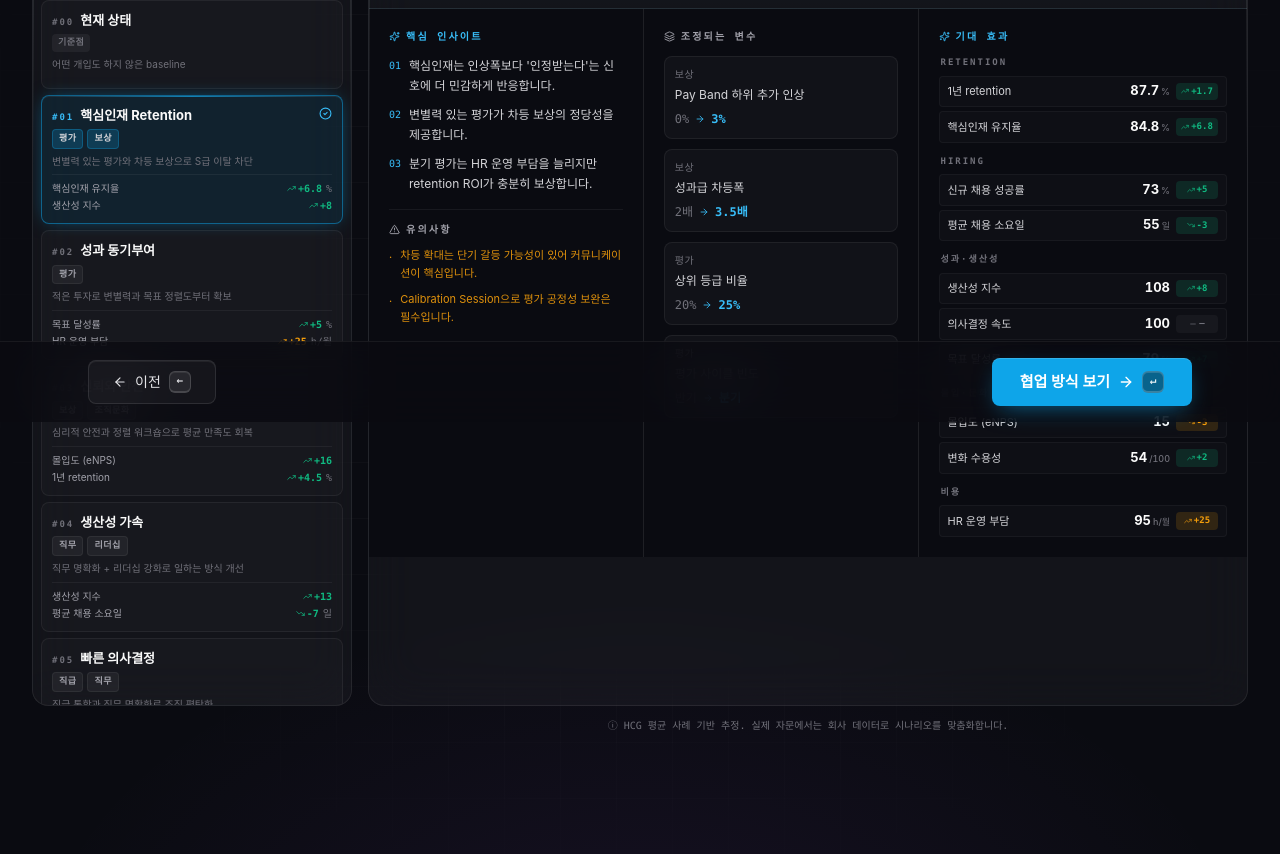
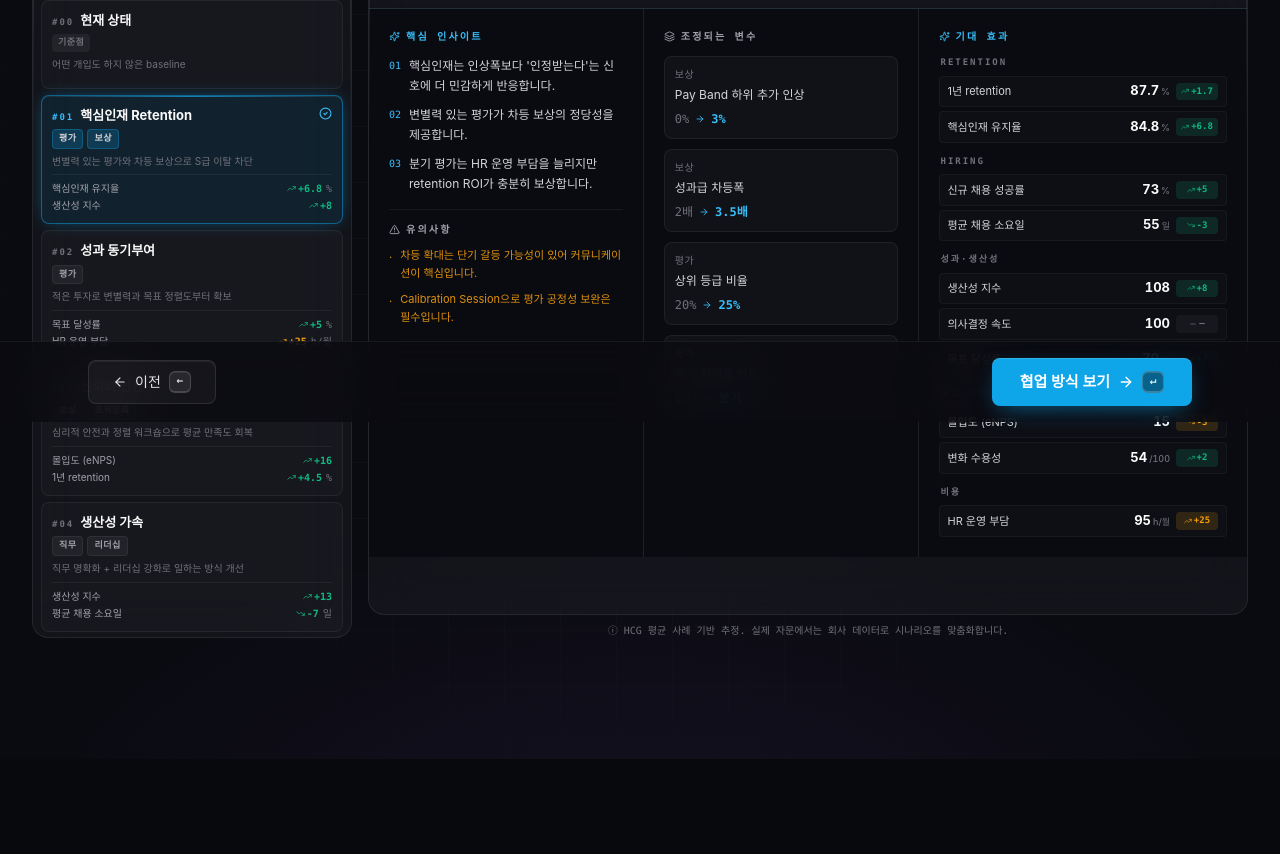
Before and after one commit to skyyoung2030-star/hradvisory, a React (Vite) app: page /tour/4-simulate in a window 1280 px wide. Shown: the part 378-1232 px from the top of the page. After the commit the page ends 1137 px from the top, so only its background shows below. Built offline with nearby package versions, Linux system fonts and the light colour scheme; no server answers; a web font is replaced by a local one.

Commit message:
Updated Step4Simulate.tsx

```diff
--- a/src/pages/Step4Simulate.tsx
+++ b/src/pages/Step4Simulate.tsx
@@ -252,8 +252,8 @@ export default function Step4Simulate() {
           <div className="max-w-[1400px] mx-auto px-4 sm:px-6">
             <div className="grid lg:grid-cols-[320px,1fr] gap-4 items-start">
               {/* ─── LEFT — Scenario picker box (sticky, scrollable inside) ─── */}
-              <aside className="lg:sticky lg:top-4">
-                <div className="card !p-0 overflow-hidden flex flex-col lg:h-[calc(100vh_-_2rem)]">
+              <aside className="lg:sticky lg:top-4 lg:h-[calc(100vh_-_100px)] flex flex-col">
+                <div className="card !p-0 overflow-hidden flex flex-col h-full">
                   {/* Box header */}
                   <div className="px-4 py-3 border-b border-white/[0.08] bg-white/[0.02] flex items-center gap-2.5">
                     <div className="w-7 h-7 rounded-lg bg-white/[0.05] border border-white/[0.08] text-ink-700 flex items-center justify-center flex-shrink-0">
@@ -290,20 +290,21 @@ export default function Step4Simulate() {
               </aside>
 
               {/* ─── RIGHT — Detail panel (sticky + internal scroll) ─── */}
-              <main className="lg:sticky lg:top-4">
+              <main className="lg:sticky lg:top-4 lg:h-[calc(100vh_-_100px)] flex flex-col">
                 <AnimatePresence mode="wait">
                   <motion.div
                     key={selected.id}
                     initial={{ opacity: 0, y: 10 }} animate={{ opacity: 1, y: 0 }} exit={{ opacity: 0, y: -8 }}
                     transition={{ duration: 0.25 }}
+                    className="flex-1 min-h-0 flex flex-col"
                   >
                     <ScenarioDetail scenario={selected} changedDrivers={changedDrivers} values={values} />
                   </motion.div>
                 </AnimatePresence>
 
                 <p
-                  className="text-[10px] font-mono text-ink-500 mt-3 text-center"
-                  style={{ display: "block", margin: 0, marginTop: 12, padding: 0, position: "static" }}
+                  className="text-[10px] font-mono text-ink-500 mt-2 text-center flex-shrink-0"
+                  style={{ display: "block", margin: 0, marginTop: 8, padding: 0, position: "static" }}
                 >
                   ⓘ HCG 평균 사례 기반 추정. 실제 자문에서는 회사 데이터로 시나리오를 맞춤화합니다.
                 </p>
@@ -444,7 +445,7 @@ function ScenarioDetail({ scenario, changedDrivers, values }: {
   const isBaseline = scenario.id === "baseline";
 
   return (
-    <div className="card !p-0 overflow-hidden flex flex-col lg:h-[calc(100vh_-_2rem)]">
+    <div className="card !p-0 overflow-hidden flex flex-col h-full">
       {/* Header — fixed */}
       <div className="flex-shrink-0 px-4 sm:px-5 py-3.5 border-b border-white/[0.08] bg-gradient-to-b from-accent-500/[0.06] to-transparent">
         <div className="flex flex-wrap items-baseline justify-between gap-2">
```
